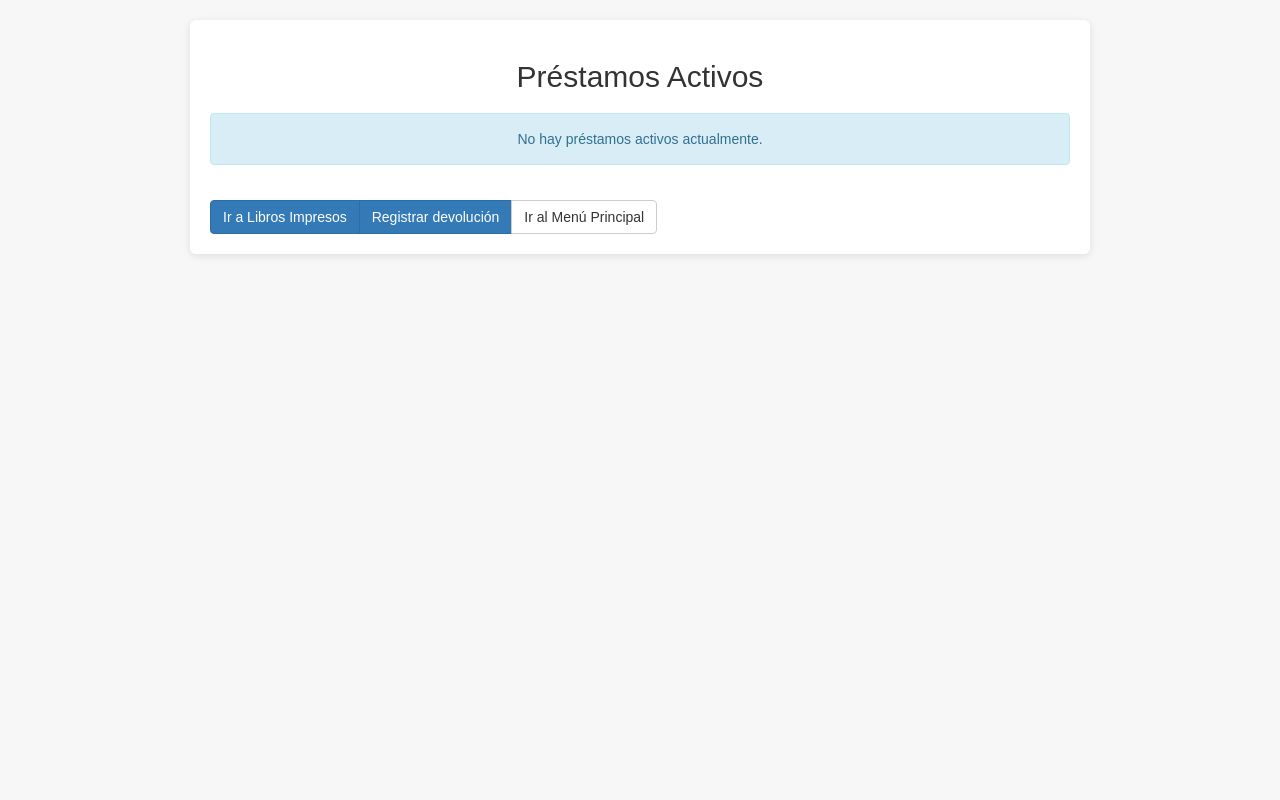
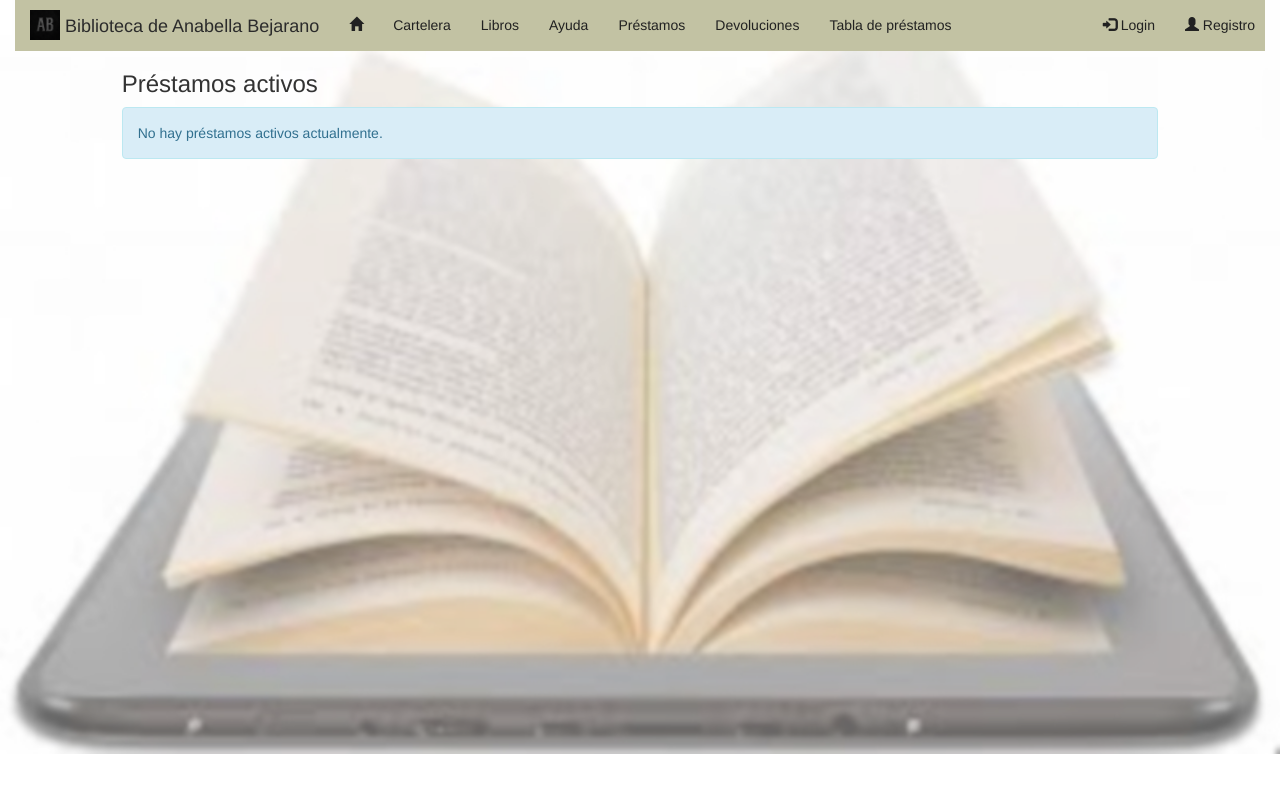
Before and after one commit to Anaabellaa/PWD-2025, a PHP site: page /prestamos_activos.php in a window 1280 px wide. Run offline with PHP 8.4, Linux system fonts and the light colour scheme; data comes from the database, SQL or seed files in the repository; some libraries are stand-ins or nearby versions.

Commit message:
Refactor prestamos_activos.php layout and content

```diff
--- a/bib-t1/prestamos_activos.php
+++ b/bib-t1/prestamos_activos.php
@@ -1,5 +1,6 @@
 <?php
 include_once("libreria/motor.php");
+include("menu_bs.php");
 
 // Traer solo préstamos NO devueltos
 $query = "
@@ -19,24 +20,13 @@ $query = "
 $result = mysqli_query($con, $query);
 ?>
 
-<!DOCTYPE html>
-<html lang="es">
-<head>
-    <meta charset="UTF-8">
-    <title>Préstamos Activos</title>
-    <link rel="stylesheet" href="https://maxcdn.bootstrapcdn.com/bootstrap/3.4.1/css/bootstrap.min.css">
-    <style>
-        body { background-color: #f7f7f7; padding: 20px; font-family: Arial, sans-serif; }
-        .container { max-width: 900px; margin: auto; background-color: #fff; padding: 20px; border-radius: 6px; box-shadow: 0 2px 8px rgba(0,0,0,0.1); }
-        h2 { text-align: center; margin-bottom: 20px; }
-        .table { margin-bottom: 20px; }
-        .btn-group { text-align: center; margin-top: 15px; }
-    </style>
-</head>
-<body>
+<div class="container-fluid">
 
-<div class="container">
-    <h2>Préstamos Activos</h2>
+    <!-- CONTENIDO -->
+    <div class="row">
+        <div class="col-sm-10 col-sm-offset-1">
+
+            <h3>Préstamos activos</h3>
 
             <?php if (mysqli_num_rows($result) > 0): ?>
                 <table class="table table-bordered table-striped table-hover">
@@ -51,22 +41,19 @@ $result = mysqli_query($con, $query);
                         <?php while ($row = mysqli_fetch_assoc($result)): ?>
                         <tr>
                             <td><?= htmlspecialchars($row['Titulo']) ?></td>
-                    <td><?= htmlspecialchars($row['nombre'] . " " . $row['apellido']) ?></td>
+                            <td><?= htmlspecialchars($row['nombre']." ".$row['apellido']) ?></td>
                             <td><?= htmlspecialchars($row['fecha_prestamo']) ?></td>
                         </tr>
                         <?php endwhile; ?>
                     </tbody>
                 </table>
             <?php else: ?>
-        <div class="alert alert-info text-center">No hay préstamos activos actualmente.</div>
+                <div class="alert alert-info">
+                    No hay préstamos activos actualmente.
+                </div>
             <?php endif; ?>
 
-    <div class="btn-group">
-        <a href="libros_imp.php" class="btn btn-primary">Ir a Libros Impresos</a>
-        <a href="registrar_devolucion.php" class="btn btn-primary">Registrar devolución</a>
-        <a href="index.php" class="btn btn-default">Ir al Menú Principal</a>
         </div>
     </div>
 
-</body>
-</html>
+</div>
```
Lines whose indentation alone changed are shown as unchanged.
